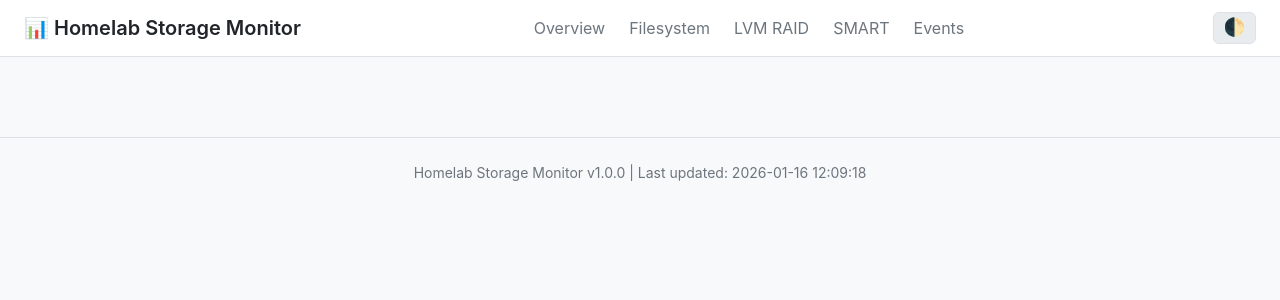
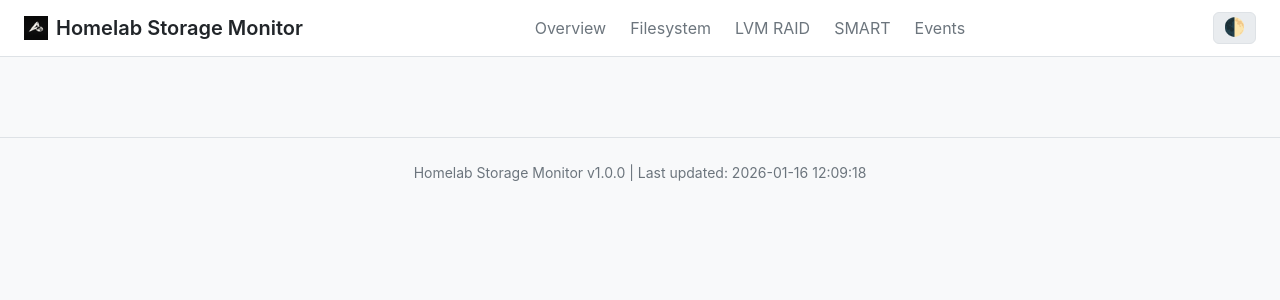
Before and after one commit to Korrd/alertr, a FastAPI app: template homelab_storage_monitor/web/templates/base.html in a window 1280 px wide. Shown: the top 300 px of the page. Run offline with FastAPI, Linux system fonts and the light colour scheme; the template is opened without the code that fills it, so the values that code supplies are empty; parts of the project's set-up code (start-up, migrations or seed data) failed here and were passed over.

Commit message:
Logos logos everywhere, no emoji left to see!

```diff
--- a/homelab_storage_monitor/web/static/style.css
+++ b/homelab_storage_monitor/web/static/style.css
@@ -75,6 +75,14 @@ body {
     font-weight: 600;
     color: var(--color-text);
     text-decoration: none;
+    display: flex;
+    align-items: center;
+    gap: 0.5rem;
+}
+
+.nav-logo {
+    height: 24px;
+    width: auto;
 }
 
 .nav-links {
--- a/homelab_storage_monitor/web/templates/base.html
+++ b/homelab_storage_monitor/web/templates/base.html
@@ -23,7 +23,7 @@
 <body>
     <nav class="navbar">
         <div class="nav-brand">
-            <a href="/">📊 Homelab Storage Monitor</a>
+            <a href="/"><img src="/static/favicon-32x32.png" alt="" class="nav-logo">Homelab Storage Monitor</a>
         </div>
         <ul class="nav-links">
             <li><a href="/" class="{% if request.url.path == '/' %}active{% endif %}">Overview</a></li>
```
